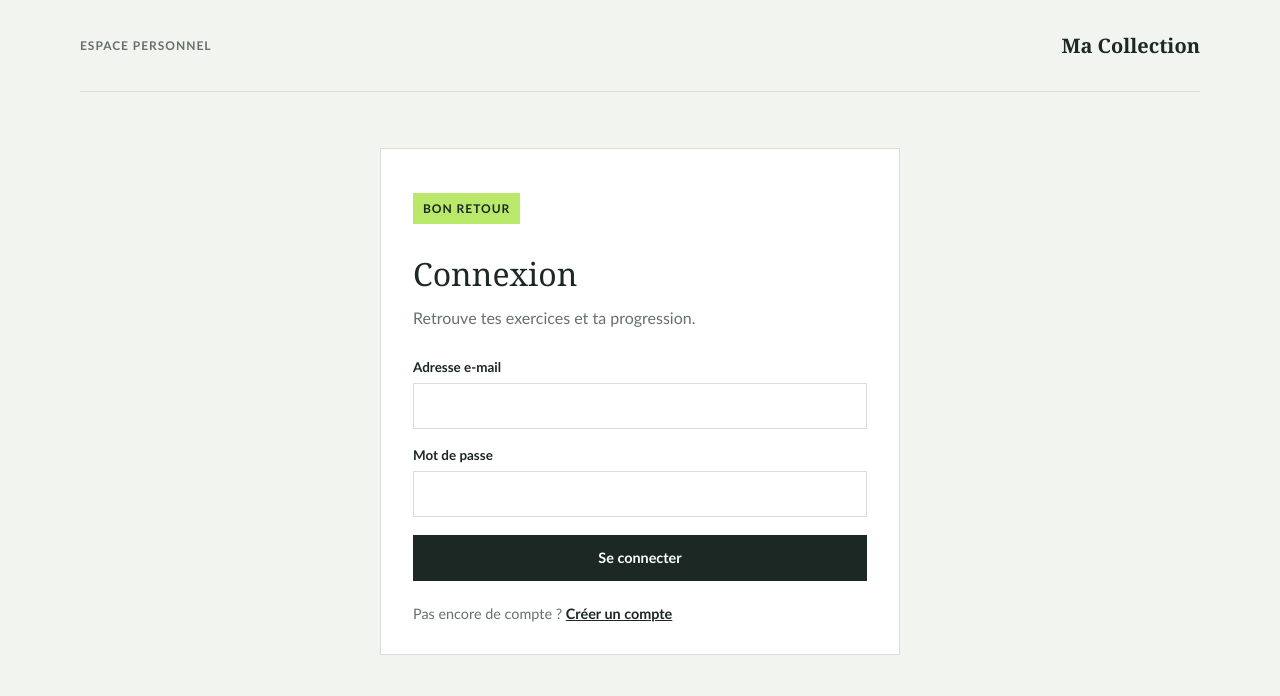
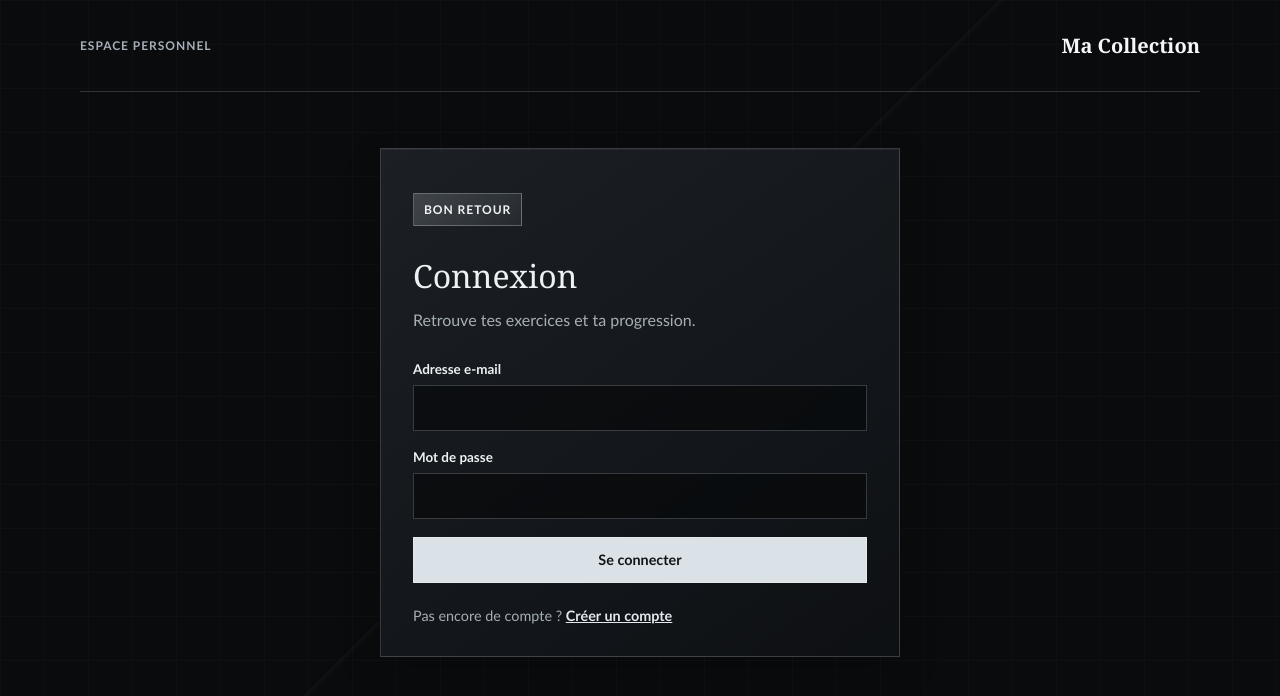
Before and after one commit to ummeyir/projet_react_python_ma_collection, a React (Vite) app in the folder web/: page /login in a window 1280 px wide. Shown: the top 696 px of the page. Built offline with nearby package versions, Linux system fonts and the light colour scheme; no server answers.

Commit message:
change css style

```diff
--- a/web/src/styles/index.css
+++ b/web/src/styles/index.css
@@ -1,16 +1,17 @@
 :root {
   font-family: "Aptos", "Trebuchet MS", sans-serif;
-  color: #1c2823;
-  background: #f2f4ef;
+  color: #edf1f4;
+  background: #090b0d;
   font-synthesis: none;
   text-rendering: optimizeLegibility;
   -webkit-font-smoothing: antialiased;
   -moz-osx-font-smoothing: grayscale;
 
-  --color-ink: #1c2823;
-  --color-muted: #66716b;
-  --color-accent: #b9e86a;
-  --color-line: #d9ded8;
+  color-scheme: dark;
+  --color-ink: #edf1f4;
+  --color-muted: #a6afb7;
+  --color-accent: #d9e0e5;
+  --color-line: rgba(206, 216, 224, 0.2);
 }
 
 * {
@@ -21,6 +22,13 @@ body {
   min-width: 320px;
   min-height: 100vh;
   margin: 0;
+  background-color: #090b0d;
+  background-image:
+    linear-gradient(135deg, transparent 0 48%, rgba(178, 192, 202, 0.035) 48.1%, transparent 48.35%),
+    linear-gradient(rgba(191, 204, 214, 0.025) 1px, transparent 1px),
+    linear-gradient(90deg, rgba(191, 204, 214, 0.025) 1px, transparent 1px);
+  background-size: 100% 100%, 44px 44px, 44px 44px;
+  background-attachment: fixed;
 }
 
 button,
@@ -918,3 +926,163 @@ textarea {
     padding: 24px;
   }
 }
+
+/* Graphite and brushed-steel finish */
+::selection {
+  background: rgba(220, 229, 235, 0.3);
+  color: #fff;
+}
+
+.page-header {
+  border-color: var(--color-line);
+}
+
+.page-header h1,
+.catalog-count strong {
+  color: #f5f7f8;
+}
+
+.auth-nav-link,
+.auth-nav-button,
+.auth-footer a,
+.item-card-link,
+.detail-action-link {
+  color: #e4e9ed;
+}
+
+.auth-nav-link:hover,
+.auth-nav-button:hover,
+.item-card-link:hover,
+.detail-action-link:hover,
+.detail-back-link:hover {
+  color: #fff;
+}
+
+.auth-nav-primary,
+.auth-panel,
+.catalog-controls,
+.item-card,
+.detail-not-found,
+.catalog-state,
+.catalog-error,
+.collection-filters,
+.collection-entry {
+  border-color: var(--color-line);
+  background: linear-gradient(145deg, rgba(31, 36, 41, 0.86), rgba(15, 18, 21, 0.82));
+  backdrop-filter: blur(14px);
+  -webkit-backdrop-filter: blur(14px);
+}
+
+.auth-panel,
+.catalog-controls,
+.item-card,
+.collection-entry {
+  box-shadow: inset 0 1px rgba(245, 249, 252, 0.055), 0 16px 38px rgba(0, 0, 0, 0.16);
+}
+
+.auth-field input,
+.catalog-controls input,
+.catalog-controls select,
+.collection-filters select,
+.collection-entry-form select,
+.collection-entry-form textarea {
+  border-color: rgba(196, 207, 216, 0.24);
+  background: rgba(5, 7, 9, 0.62);
+  color: #f0f3f5;
+}
+
+.auth-field input::placeholder,
+.catalog-controls input::placeholder,
+.collection-entry-form textarea::placeholder {
+  color: #89939c;
+}
+
+.auth-field input:focus-visible,
+.catalog-controls input:focus-visible,
+.catalog-controls select:focus-visible,
+.auth-nav-link:focus-visible,
+.auth-nav-button:focus-visible,
+.item-card-link:focus-visible,
+.detail-action-link:focus-visible,
+.detail-back-link:focus-visible,
+.brand-link:focus-visible {
+  outline-color: #e1e8ed;
+}
+
+.auth-submit {
+  border-color: #e2e8ec;
+  background: #dbe2e7;
+  color: #111518;
+}
+
+.auth-submit:hover {
+  background: #f3f6f8;
+}
+
+.section-index,
+.exercise-detail-figure figcaption {
+  border: 1px solid rgba(236, 242, 246, 0.26);
+  background: linear-gradient(135deg, rgba(213, 222, 228, 0.2), rgba(122, 135, 145, 0.12));
+  color: #f1f4f6;
+}
+
+.item-card-image,
+.exercise-detail-figure img {
+  background: #171b1f;
+  filter: grayscale(1) contrast(1.08);
+}
+
+.item-card-image-placeholder,
+.exercise-detail-image-placeholder {
+  background: linear-gradient(145deg, #252b30, #111518);
+  color: #d6dde2;
+}
+
+.item-card-category,
+.item-card-link span,
+.detail-action-link span {
+  color: #d5dde2;
+}
+
+.item-card-details,
+.item-card-link {
+  border-color: var(--color-line);
+}
+
+.detail-action-link {
+  border-color: var(--color-line);
+  background: rgba(20, 24, 28, 0.74);
+}
+
+.catalog-pagination button {
+  border-color: var(--color-line);
+  background: rgba(27, 32, 36, 0.86);
+  color: #edf1f4;
+}
+
+.catalog-pagination button:not(:disabled):hover {
+  border-color: rgba(230, 237, 241, 0.62);
+  background: rgba(55, 63, 70, 0.9);
+}
+
+.empty-state,
+.collection-empty-state {
+  border-color: rgba(196, 207, 216, 0.35);
+  color: var(--color-muted);
+}
+
+.collection-remove-button {
+  color: #f0a59b;
+}
+
+.auth-error {
+  border-color: #e17a6c;
+  background: rgba(104, 39, 32, 0.42);
+  color: #ffd1ca;
+}
+
+.auth-success,
+.stats-summary,
+.stats-status-row {
+  border-color: var(--color-line);
+}
```
